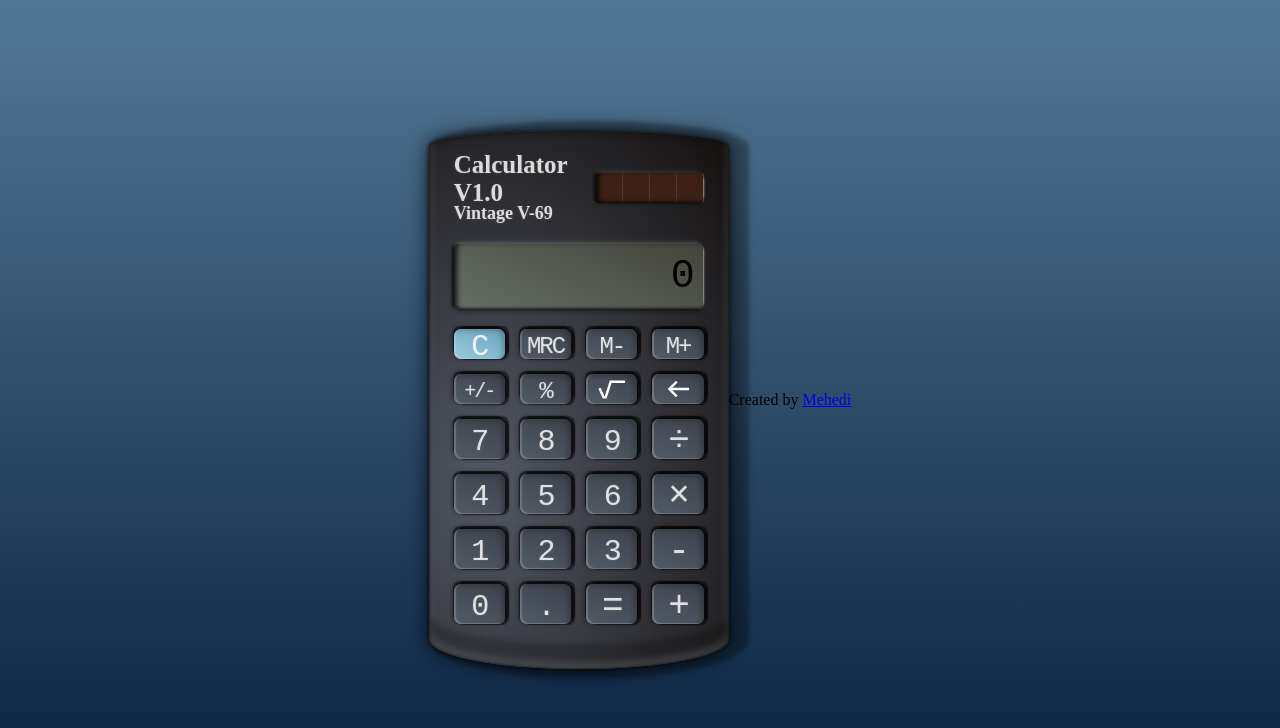
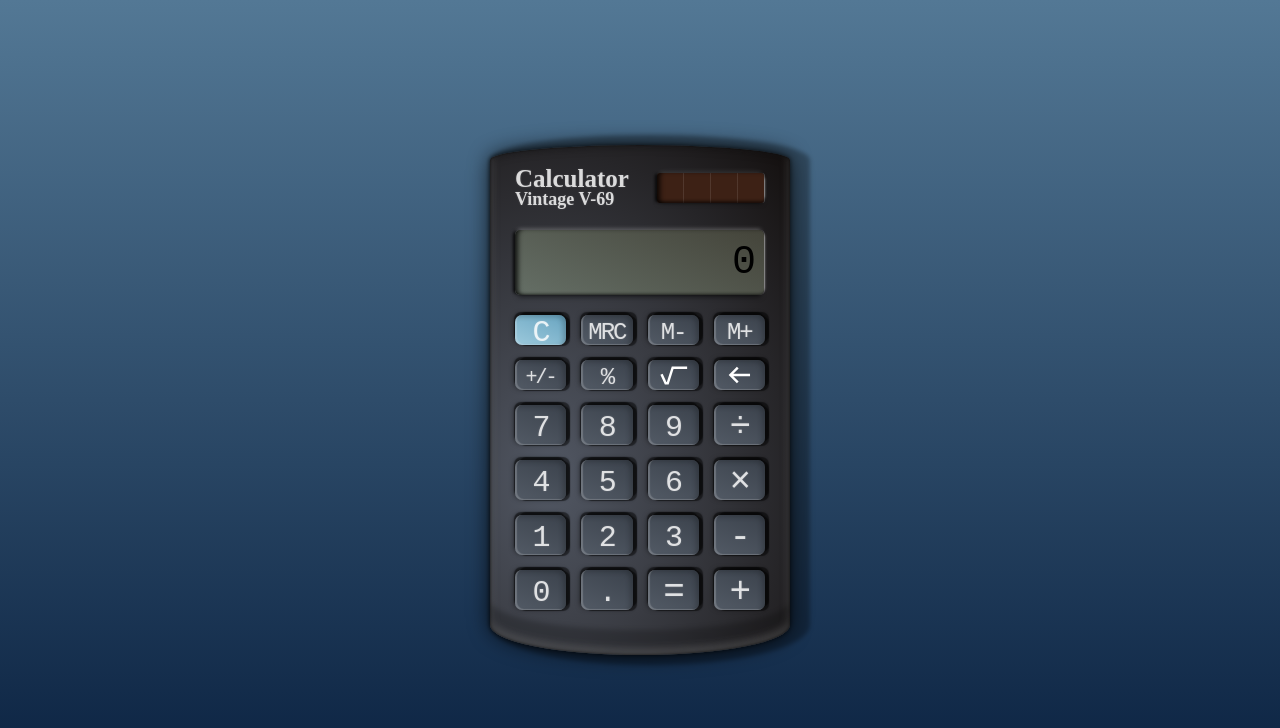
Before and after one commit to mehedieh/calc, a plain HTML site: page index.html in a window 1280 px wide. Drawn offline with Linux system fonts and the light colour scheme.

Commit message:
Update index.html

```diff
--- a/index.html
+++ b/index.html
@@ -11,7 +11,7 @@
   <div class="calculator">
     <div class="calculator__top">
       <div class="calculator__heading">
-        <h1 class="calculator__title">Calculator V1.0</h1>
+        <h1 class="calculator__title">Calculator</h1>
         <h2 class="calculator__subtitle">Vintage V-69</h2>
       </div>
       <div class="calculator__sun-battery-container">
@@ -84,9 +84,6 @@
         class="button button_type_operation" value="ADD">+</button>
     </div>
     </div>
-    <footer>Created by
-		<a href="https://facebook.com/deadpotterhead" target="_blank">Mehedi</a>
-	</footer>
     <script src="/script.js"></script>
 </body>
 </html>
```
